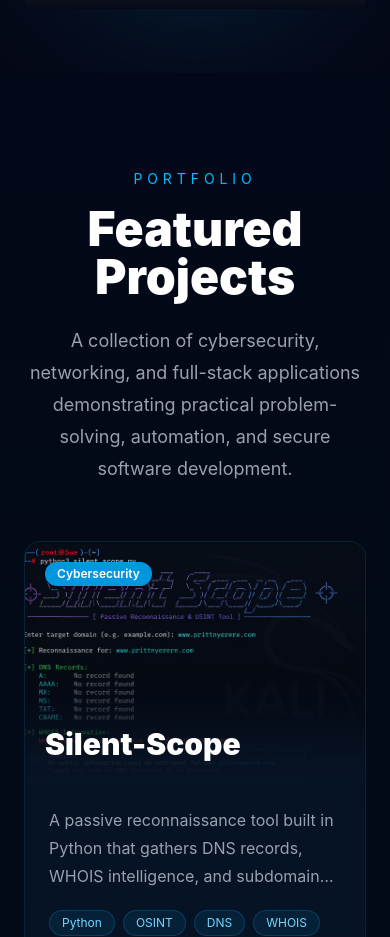
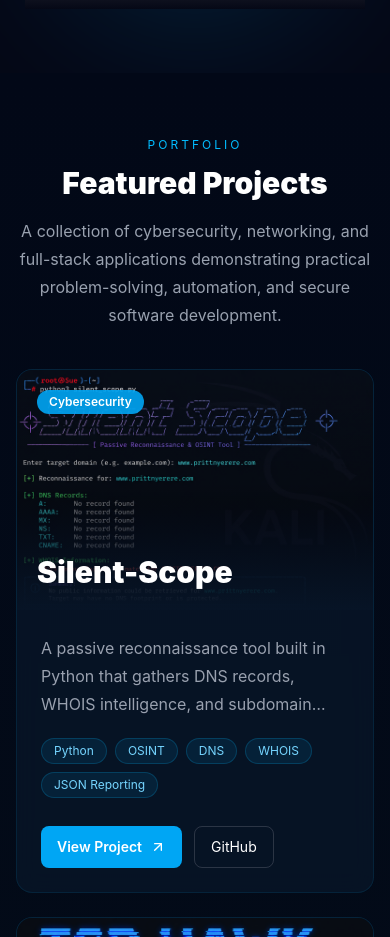
Before and after one commit to Pritt014/pritt-portfolio, a React (Vite) app: page / in a window 390 px wide. Shown: the part 1120-2057 px from the top of the page. Built offline with nearby package versions, Linux system fonts and the light colour scheme; grey boxes are pictures that could not be loaded; the HTML template or start-up script is replaced by a standard one.

Commit message:
feat: improve featured projects mobile responsiveness

```diff
--- a/src/sections/FeaturedProjects.jsx
+++ b/src/sections/FeaturedProjects.jsx
@@ -13,10 +13,12 @@ export default function FeaturedProjects() {
         from-[#020817]
         via-[#030b18]
         to-[#020617]
-        py-24
+        py-16
+        sm:py-20
+        lg:py-24
       "
     >
-      <div className="relative z-10 mx-auto max-w-7xl px-6">
+      <div className="relative z-10 mx-auto max-w-7xl px-4 sm:px-6">
 
         {/* Section Header */}
         <motion.div
@@ -24,17 +26,17 @@ export default function FeaturedProjects() {
           whileInView={{ opacity: 1, y: 0 }}
           viewport={{ once: true }}
           transition={{ duration: 0.6 }}
-          className="mb-14 text-center"
+          className="mb-10 text-center sm:mb-14"
         >
-          <p className="text-sm uppercase tracking-[0.35em] text-sky-400">
+          <p className="text-xs uppercase tracking-[0.25em] text-sky-400 sm:text-sm sm:tracking-[0.35em]">
             Portfolio
           </p>
 
-          <h2 className="mt-4 text-5xl font-black text-white md:text-6xl">
+          <h2 className="mt-3 text-3xl font-black text-white sm:mt-4 sm:text-5xl md:text-6xl">
             Featured Projects
           </h2>
 
-          <p className="mx-auto mt-6 max-w-3xl text-lg leading-8 text-gray-400">
+          <p className="mx-auto mt-4 max-w-3xl text-base leading-7 text-gray-400 sm:mt-6 sm:text-lg sm:leading-8">
             A collection of cybersecurity, networking, and full-stack
             applications demonstrating practical problem-solving,
             automation, and secure software development.
@@ -49,7 +51,9 @@ export default function FeaturedProjects() {
           transition={{ duration: 0.7, delay: 0.15 }}
           className="
             grid
-            gap-8
+            grid-cols-1
+            gap-6
+            sm:gap-8
             md:grid-cols-2
             xl:grid-cols-3
           "
```
